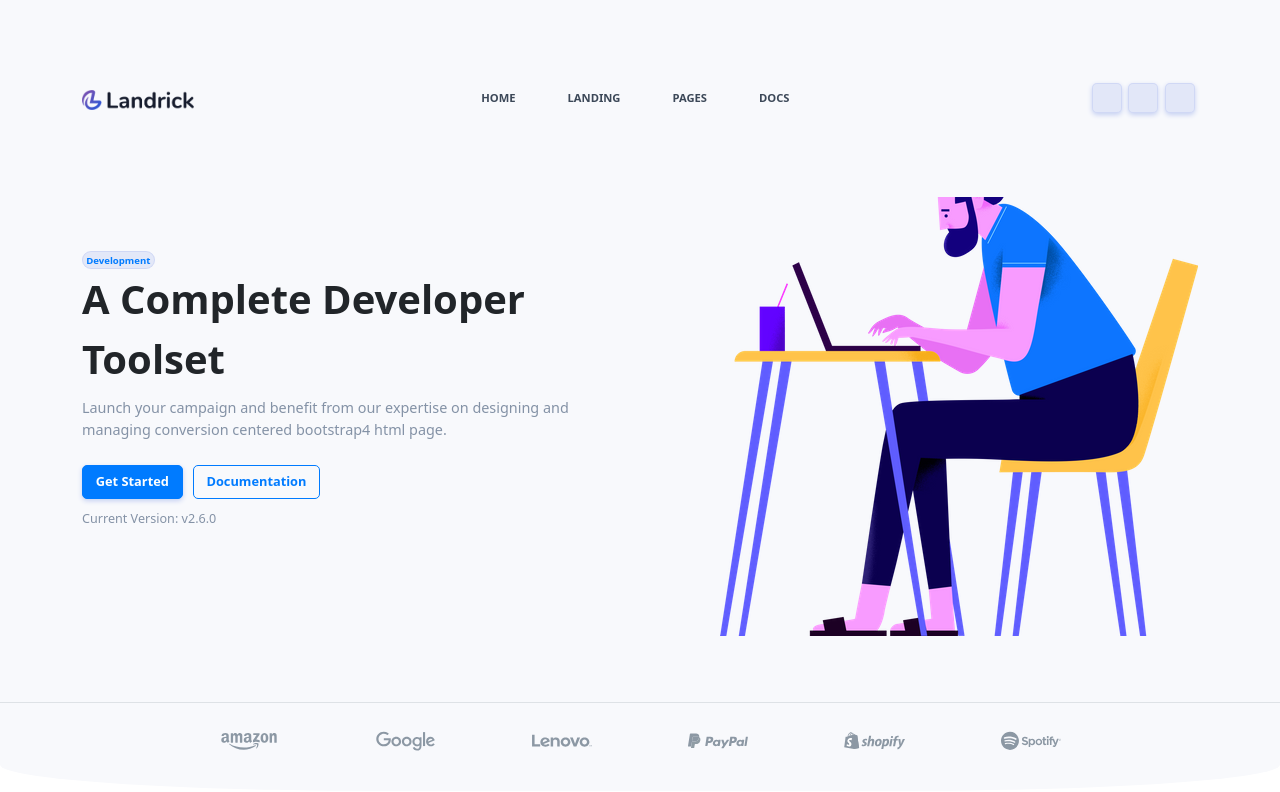
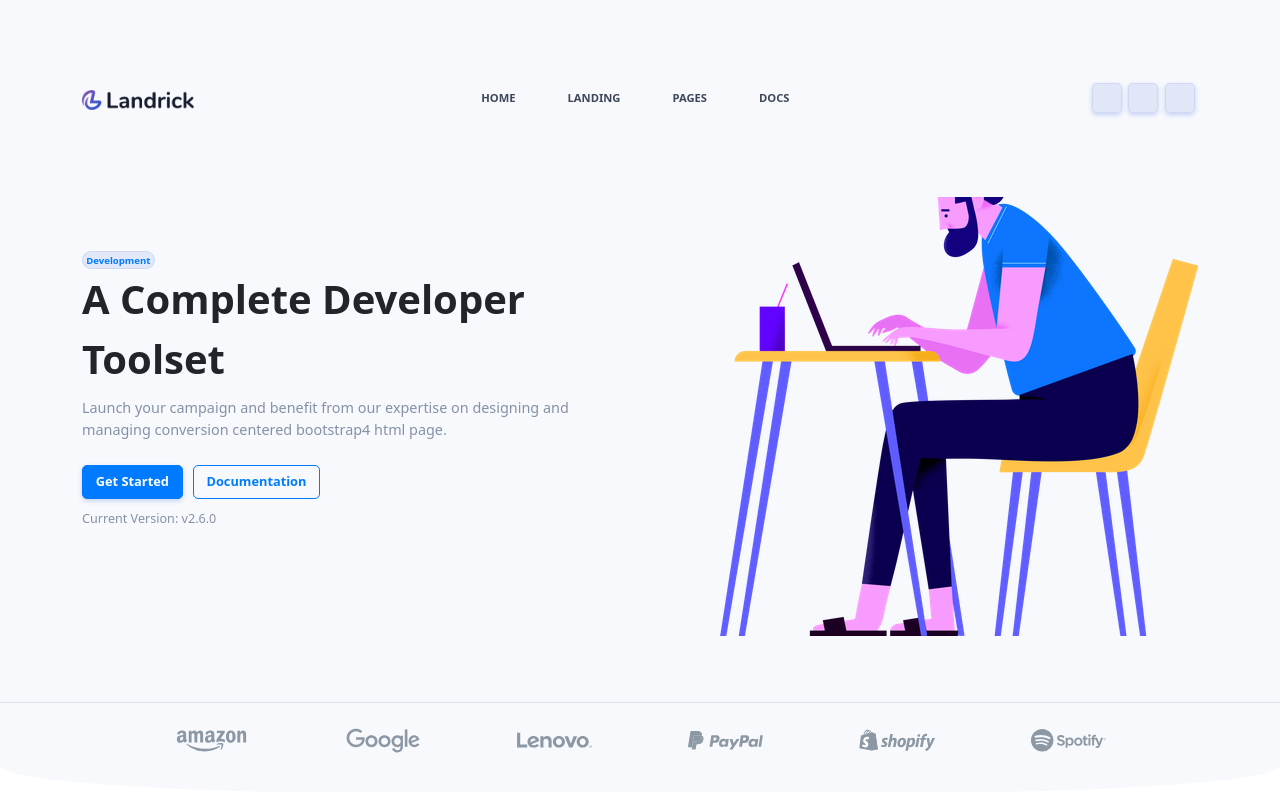
Before and after one commit to DavideLopez/proj-html-vuejs, a Vue app: page / in a window 1280 px wide. Shown: the top 792 px of the page. Built offline with nearby package versions, Linux system fonts and the light colour scheme.

Commit message:
iniziata prima sezione da fixare

```diff
--- a/src/components/SponsorLinks.vue
+++ b/src/components/SponsorLinks.vue
@@ -57,7 +57,7 @@ export default {
     border-radius: 0 0 30% 30%;
 
     img {
-        height: 20px;
+        height: 25px;
     }
 }
 
--- a/src/components/TheHeader.vue
+++ b/src/components/TheHeader.vue
@@ -1,7 +1,6 @@
 <template>
   <div>
       <header>
-
           <div class="navigation-bar">
               <div class="container">
                   <div class="d-flex justify-content-between align-items-center">
```
Also changed, not shown: src/components/FirstSection.vue (added, +20 -0 lines), src/components/TheMain.vue (added, +20 -0 lines).
